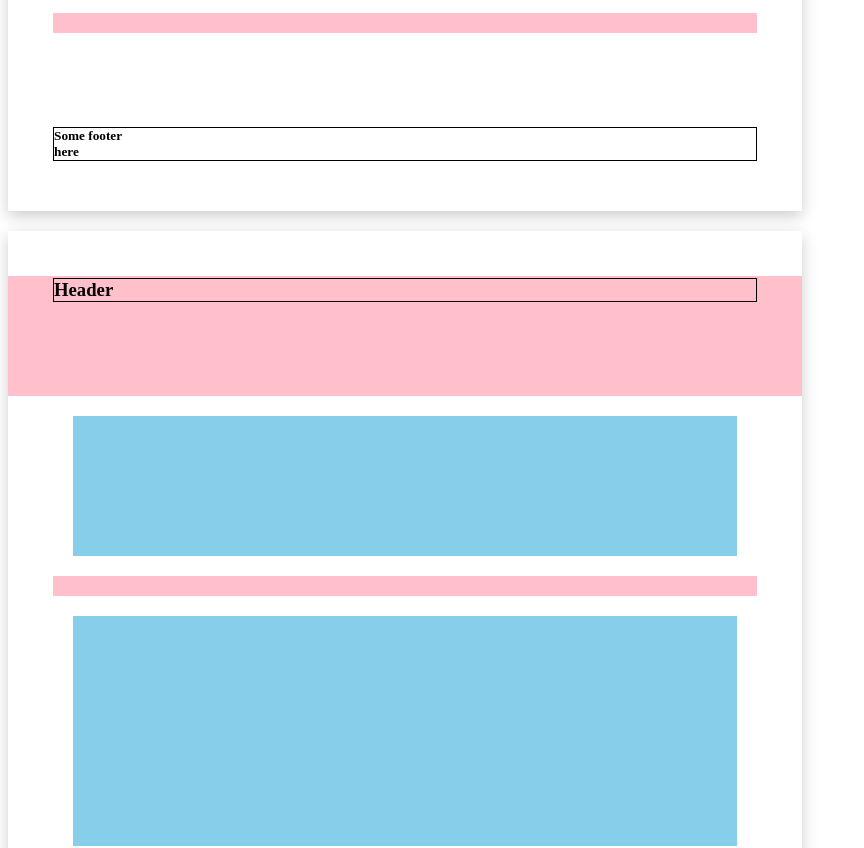
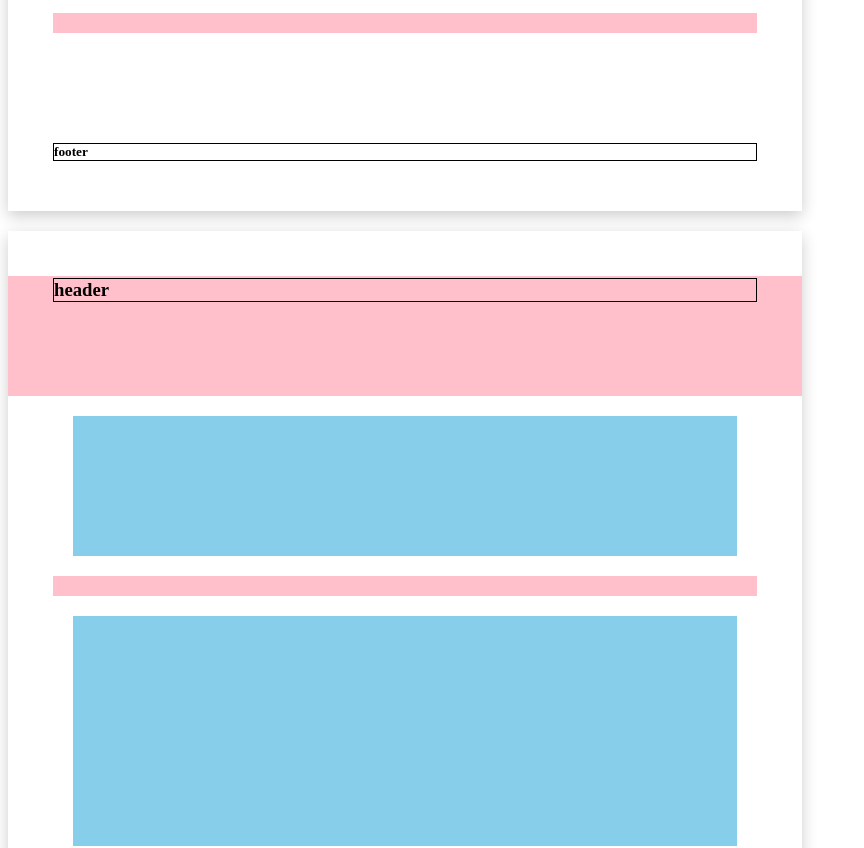
Before and after one commit to Naartti/vue-papers, a Vue app: page / in a window 1280 px wide. Shown: the part 920-1768 px from the top of the page, without its empty margins (0-864 px from the left). Built offline with nearby package versions, Linux system fonts and the light colour scheme.

Commit message:
Test contenteditable header and footer

```diff
--- a/src/App.vue
+++ b/src/App.vue
@@ -7,8 +7,20 @@
     :margin-between="20"
     >
 
-    <h3 slot="header" contenteditable style="border: 1px solid black;">Header</h3>
-    <h5 slot="footer" style="border: 1px solid black;">Some footer<br>here</h5>
+    <h3
+      slot="header"
+      contenteditable
+      style="border: 1px solid black;"
+      v-html="header"
+      @blur="ev => header = ev.target.innerText"
+      />
+    <h5
+      slot="footer"
+      contenteditable
+      style="border: 1px solid black;"
+      v-html="footer"
+      @blur="ev => footer = ev.target.innerText"
+      />
 
     <div
       v-for="(height, index) in blocks"
@@ -28,6 +40,8 @@ import VuePapers from './components/VuePapers.vue'
   components: { VuePapers }
 })
 export default class App extends Vue {
+  header = 'header'
+  footer = 'footer'
   margin = 20
   padding = 0
   blocks = [120, 130, 140, 150, 140, 230, 220, 250, 120, 230, 110, 240, 150]
--- a/src/components/VuePapers.vue
+++ b/src/components/VuePapers.vue
@@ -177,7 +177,6 @@ export default class VuePapers extends Vue {
         position: relative;
         overflow: initial;
         zoom: 1;
-        background-color: green;
       }
 
       &__child {
```
